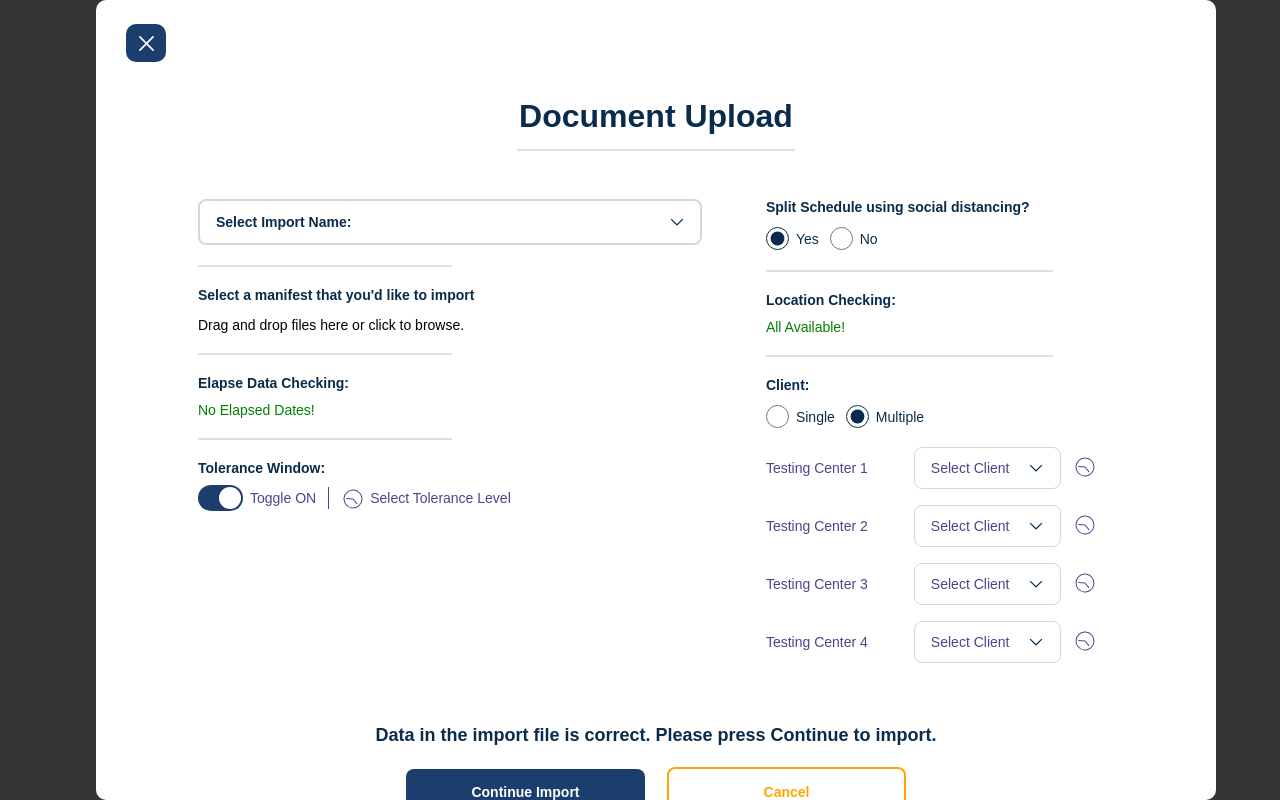
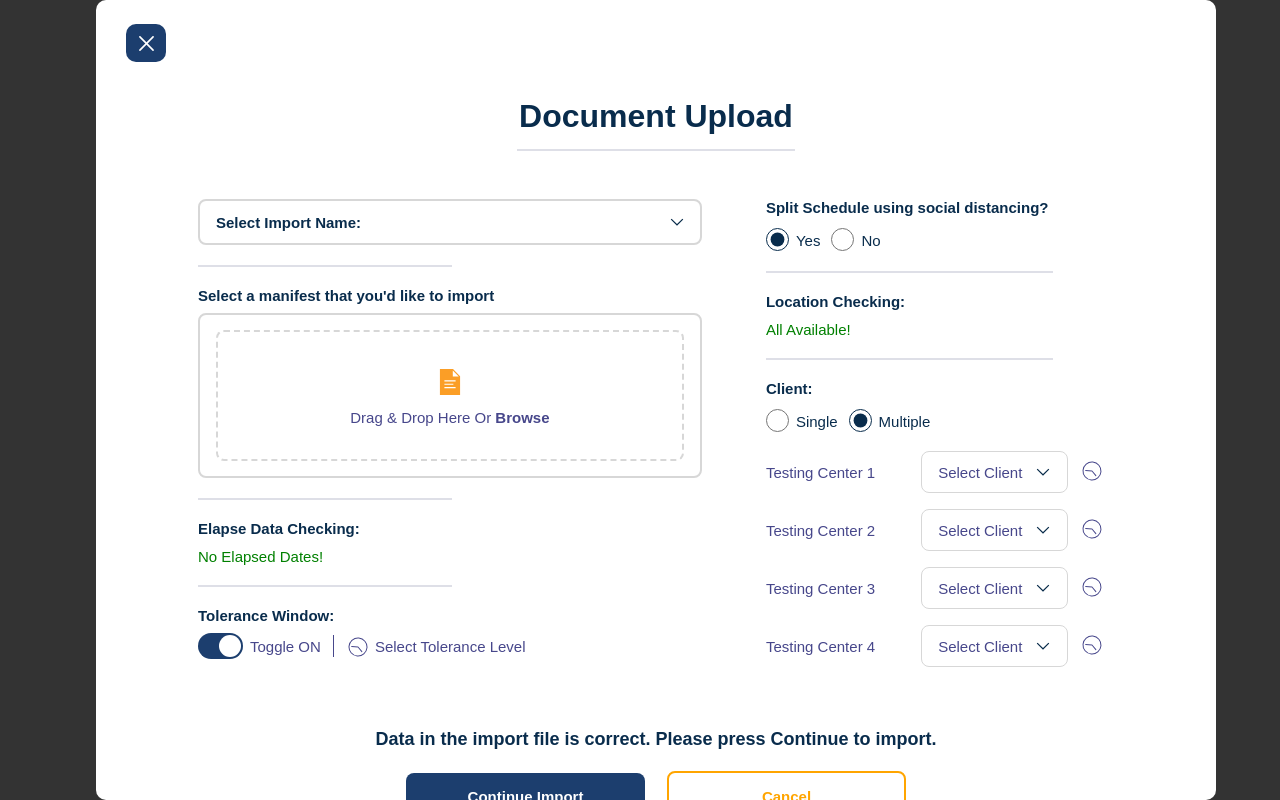
Before and after one commit to HSG424/upload-doc, a React (Vite) app: page / in a window 1280 px wide. Both pictures are taken after a click on the button "Click to Pop Modal". Built offline with nearby package versions, Linux system fonts and the light colour scheme.

Commit message:
upload file styling

```diff
--- a/index.html
+++ b/index.html
@@ -4,7 +4,7 @@
     <meta charset="UTF-8" />
     <link rel="icon" type="image/svg+xml" href="/vite.svg" />
     <meta name="viewport" content="width=device-width, initial-scale=1.0" />
-    <title>Vite + React</title>
+    <title>Upload Document</title>
   </head>
   <body>
     <div id="overlays"></div>
--- a/src/app.scss
+++ b/src/app.scss
@@ -2,7 +2,7 @@
 $dark-navy: #1c3e6e;
 $dark-navy-text: #092c4c;
 $lighter-navy: #47478b;
-$font-size: 14px;
+$font-size: 15px;
 /* END - sass variables */
 
 /* sass mixins */
@@ -22,6 +22,12 @@ $font-size: 14px;
   display: flex;
   align-items: center;
   justify-content: center;
+}
+@mixin heavy-border {
+  border-width: 2px;
+  border-style: solid;
+  border-color: #d7d7d7;
+  border-radius: 8px;
 }
 /* END - sass mixins */
 
@@ -155,10 +161,9 @@ form hr {
 }
 
 .select-box {
-  border: 2px solid #d7d7d7;
+  @include heavy-border;
   appearance: none;
   background-color: #fff;
-  border-radius: 8px;
   padding: 0 16px;
   @include dark-blue-text;
   width: 100%;
@@ -336,3 +341,35 @@ button {
   color: orange;
   border: 2px solid orange;
 }
+
+.upload-container {
+  @include heavy-border;
+  @include thin-blue-text;
+  text-align: center;
+}
+
+.upload-container ul {
+  list-style: none;
+}
+
+.upload-container-inner {
+  @include heavy-border;
+  border-style: dashed;
+  margin: 15px auto;
+  width: 93%;
+  padding: 36px 0 18px;
+}
+
+.upload-container-inner span {
+  font-weight: 600;
+}
+
+.document-icon img {
+  width: 28px;
+  filter: invert(84%) sepia(23%) saturate(6959%) hue-rotate(339deg)
+    brightness(99%) contrast(99%);
+}
+
+.upload-msg {
+  margin-top: 10px;
+}
--- a/src/components/form/elements/DragDropUpload.jsx
+++ b/src/components/form/elements/DragDropUpload.jsx
@@ -1,13 +1,22 @@
+import document from "/document.svg";
+
 export const DragDropUpload = (props) => {
   return (
-    <div {...props.getRootProps()}>
+    <div {...props.getRootProps()} className="upload-container">
       <input {...props.getInputProps()} />
-      <p>Drag and drop files here or click to browse.</p>
-      <ul>
-        {props.uploadedFiles.map((file) => (
-          <li key={file.name}>{file.name}</li>
-        ))}
-      </ul>
+      <div className="upload-container-inner">
+        <div className="document-icon">
+          <img src={document} alt="Document icon" />
+        </div>
+        <p className="upload-msg">
+          Drag & Drop Here Or <span>Browse</span>
+        </p>
+        <ul>
+          {props.uploadedFiles.map((file) => (
+            <li key={file.name}>{file.name}</li>
+          ))}
+        </ul>
+      </div>
     </div>
   );
 };
```
Also changed, not shown: public/document.svg (added).
